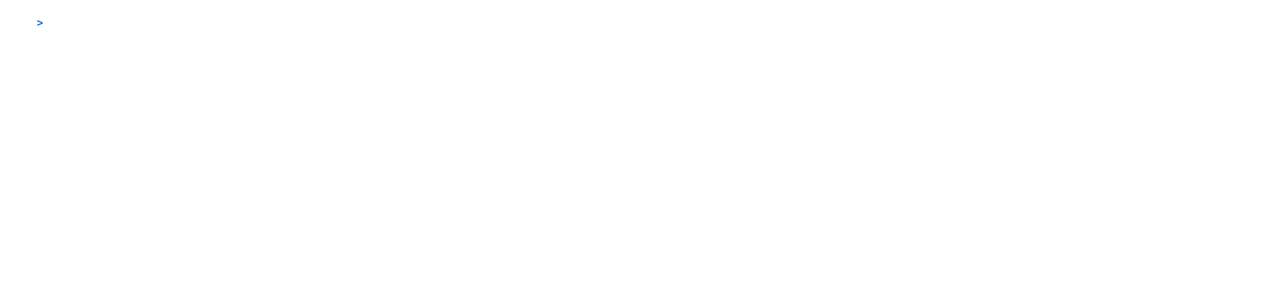
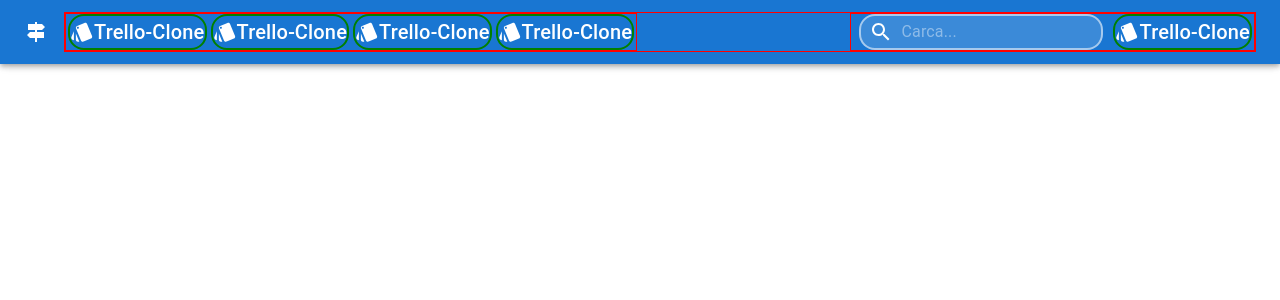
Before and after one commit to matteo9966/Trello-Clone, a React (Create React App) app: page / in a window 1280 px wide. Shown: the top 300 px of the page. Built offline with nearby package versions, Linux system fonts and the light colour scheme.

Commit message:
creato navbarbase

```diff
--- a/package.json
+++ b/package.json
@@ -7,6 +7,7 @@
     "@dicebear/micah": "^4.10.1",
     "@emotion/react": "^11.7.1",
     "@emotion/styled": "^11.6.0",
+    "@mui/icons-material": "^5.2.4",
     "@mui/material": "^5.2.4",
     "@testing-library/jest-dom": "^5.11.4",
     "@testing-library/react": "^11.1.0",
--- a/src/App.tsx
+++ b/src/App.tsx
@@ -1,6 +1,22 @@
+import React from 'react'
+
 import DefaultDrawer from "./components/DefaultDrawer";
+import { Navbar } from "./components/Navbar";
+
 function App() {
-  return <DefaultDrawer />;
+
+  return <React.Fragment>
+
+         <Navbar/>
+
+
+
+
+      <DefaultDrawer />
+
+  </React.Fragment>
+
+
 }
 
 export default App;
--- /dev/null
+++ b/src/components/Navbar/SearchBar/SearchBar.tsx
@@ -0,0 +1,40 @@
+import React from "react";
+import { Box } from "@mui/material";
+import SearchIcon from "@mui/icons-material/Search";
+import InputBase from "@mui/material/InputBase";
+import { SxProps, Theme, alpha, useTheme } from "@mui/material/styles";
+export const SearchBar = () => {
+  const theme = useTheme();
+  const SearchBarStyle: SxProps<Theme> = {
+    display: "flex",
+    width: "15rem",
+    backgroundColor: alpha(theme.palette.common.white, 0.15),
+    border: `2px solid ${alpha(theme.palette.common.white, 0.55)}`,
+    borderRadius: theme.shape.borderRadius,
+    alignItems: "center",
+    margin: theme.spacing(0, 1),
+  };
+
+  const SearchIconStyle: SxProps<Theme> = {
+    height: "100%",
+    padding: theme.spacing(0, 1),
+  };
+
+  const InputBaseStyle: SxProps<Theme> = {
+    flex: 1,
+    color: theme.palette.common.white,
+    width: '100%',
+    // '&:focus':{backgroundColor: alpha(theme.palette.common.white, 0.95)} #FIXME: parti da qui per aggiustare il colore quando focalizzi!
+  };
+
+  return (
+    <Box sx={SearchBarStyle}>
+      <SearchIcon sx={SearchIconStyle}></SearchIcon>
+
+      <InputBase
+        sx={InputBaseStyle}
+        placeholder="Carca..."
+      />
+    </Box>
+  );
+};
--- /dev/null
+++ b/src/components/Navbar/Title.tsx
@@ -0,0 +1,12 @@
+import { Typography } from '@mui/material'
+import React from 'react'
+import StyleIcon from '@mui/icons-material/Style';
+import { Wrapper } from './UI/Wrapper'
+export const Title = () => {
+    return (
+       <Wrapper>
+            <StyleIcon></StyleIcon>
+            <Typography variant="h6">Trello-Clone</Typography>
+       </Wrapper>
+    )
+}
--- /dev/null
+++ b/src/components/Navbar/UI/MainContainer.tsx
@@ -0,0 +1,17 @@
+import React from 'react'
+import { SxProps, Theme } from "@mui/material/styles";
+import { Box } from '@mui/material';
+export const MainContainer:React.FC<{sx?:SxProps<Theme>}> = ({children,sx={}}) => {
+// const theme = useTheme();
+const MainContainerStyle: SxProps<Theme> ={
+  display:'flex',
+  flexDirection:'row',
+  border:'1px solid red',
+  ...sx
+}
+    return (
+      <Box sx={MainContainerStyle}>
+         {children}
+      </Box>
+    )
+}
--- /dev/null
+++ b/src/components/Navbar/UI/Wrapper.tsx
@@ -0,0 +1,20 @@
+import React from "react";
+import Box from "@mui/material/Box"; // box è già flex di suo!
+import { alpha, SxProps, Theme, useTheme } from "@mui/material/styles";
+export const Wrapper: React.FC = ({ children }) => {
+  const theme = useTheme();
+  const WrapperStyle: SxProps<Theme> = {
+    display:'flex',
+    flexGrow: 1,
+    alignItems: 'center',
+    justifyContent: 'center',
+    marginX:'2px',
+    border: "2px solid green",
+    borderRadius:theme.shape.borderRadius,
+    "&:hover": { backgroundColor: alpha(theme.palette.common.white, 0.16) },
+    textAlign:'center'
+  };
+
+  return <Box sx={WrapperStyle}>{children}</Box>;
+
+};
--- /dev/null
+++ b/src/components/Navbar/index.tsx
@@ -0,0 +1,30 @@
+import React from "react";
+import AppBar from "@mui/material/AppBar";
+import Toolbar from "@mui/material/Toolbar";
+import { Title } from "./Title";
+import SignpostIcon from "@mui/icons-material/Signpost";
+import { SearchBar } from "./SearchBar/SearchBar";
+import { MainContainer } from "./UI/MainContainer";
+export const Navbar: React.FC = () => {
+  return (
+    <AppBar>
+      <Toolbar >
+        <SignpostIcon sx={{ mr: 2 }} />
+       <MainContainer sx={{display:'flex',justifyContent:'space-between',flexGrow:1}}>
+        <MainContainer>
+          <Title></Title>
+          <Title></Title>
+          <Title></Title>
+          <Title></Title>
+        </MainContainer>
+
+        <MainContainer sx={{marginRight:'0px'}}>
+          <SearchBar/>
+          <Title></Title>
+        </MainContainer>
+
+       </MainContainer>
+      </Toolbar>
+    </AppBar>
+  );
+};
--- /dev/null
+++ b/src/components/Navbar/logic.ts
@@ -0,0 +1 @@
+export {}
```
Also changed, not shown: 1 other file (tests, documents, lock files or other folders).
